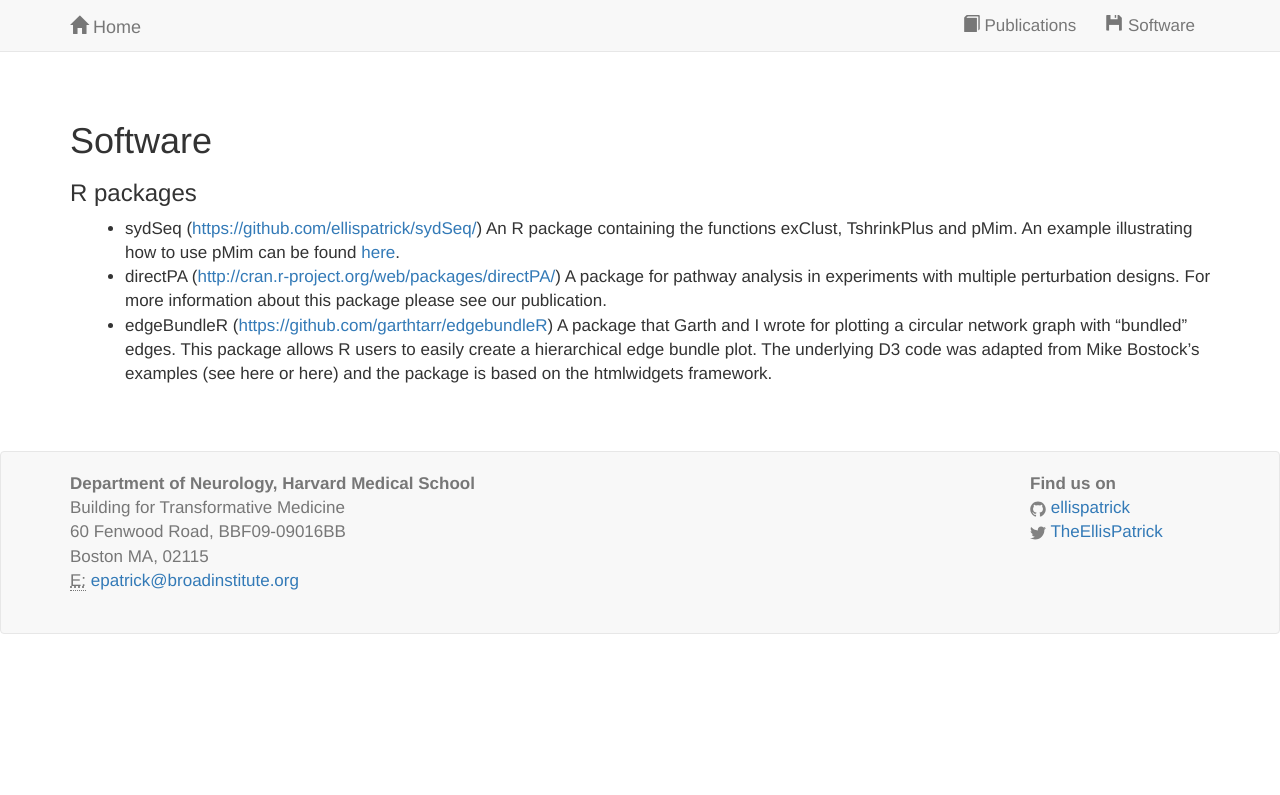
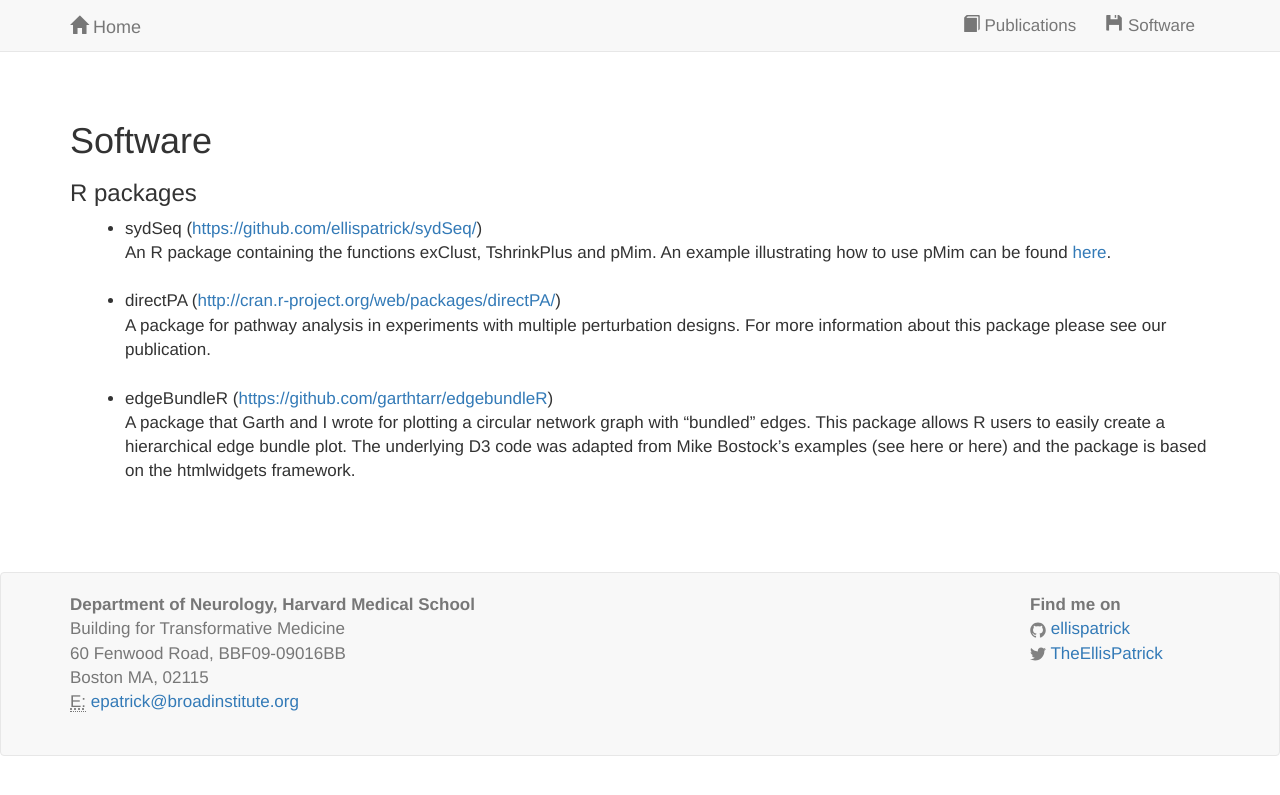
Before and after one commit to ellispatrick/ellispatrick.github.io, a Jekyll site: the page built from software.html, in a window 1280 px wide. Shown: the top 795 px of the page. Built offline with Jekyll 4.4.1, drawn with Linux system fonts in a browser that asks for light colours; nearby versions of some CDN libraries; a style sheet for code colours, icons or effects is not loaded.

```diff
--- a/_includes/footer.html
+++ b/_includes/footer.html
@@ -16,7 +16,7 @@
 
                 </div>
                 <col-md-2>
-                    <strong>Find us on</strong>
+                    <strong>Find me on</strong>
                     <ul class="social-media-list">
                         {% if site.github_username %}
                         <li>
--- a/software.html
+++ b/software.html
@@ -9,14 +9,15 @@ layout: default
 
 	 <div class="container">
 		<ul>
-			<li>sydSeq (<a href="https://github.com/ellispatrick/sydSeq/">https://github.com/ellispatrick/sydSeq/</a>)
+			<li>sydSeq (<a href="https://github.com/ellispatrick/sydSeq/">https://github.com/ellispatrick/sydSeq/</a>)<br>
 An R package containing the functions exClust, TshrinkPlus and pMim. An example illustrating how to use pMim can be found <a href="http://www.ellispatrick.com/pmim-example/">here</a>.</li>
-
-			<li>directPA (<a href="http://cran.r-project.org/web/packages/directPA/">http://cran.r-project.org/web/packages/directPA/</a>)
+<br>
+			<li>directPA (<a href="http://cran.r-project.org/web/packages/directPA/">http://cran.r-project.org/web/packages/directPA/</a>)<br>
 A package for pathway analysis in experiments with multiple perturbation designs. For more information about this package please see our publication.</li>
-
-			<li>edgeBundleR (<a href="https://github.com/garthtarr/edgebundleR">https://github.com/garthtarr/edgebundleR</a>)
+<br>
+			<li>edgeBundleR (<a href="https://github.com/garthtarr/edgebundleR">https://github.com/garthtarr/edgebundleR</a>)<br>
 A package that Garth and I wrote for plotting a circular network graph with “bundled” edges. This package allows R users to easily create a hierarchical edge bundle plot. The underlying D3 code was adapted from Mike Bostock’s examples (see here or here) and the package is based on the htmlwidgets framework.</li>
+  <br>
   </ul>
 <br>
 </div>
```
